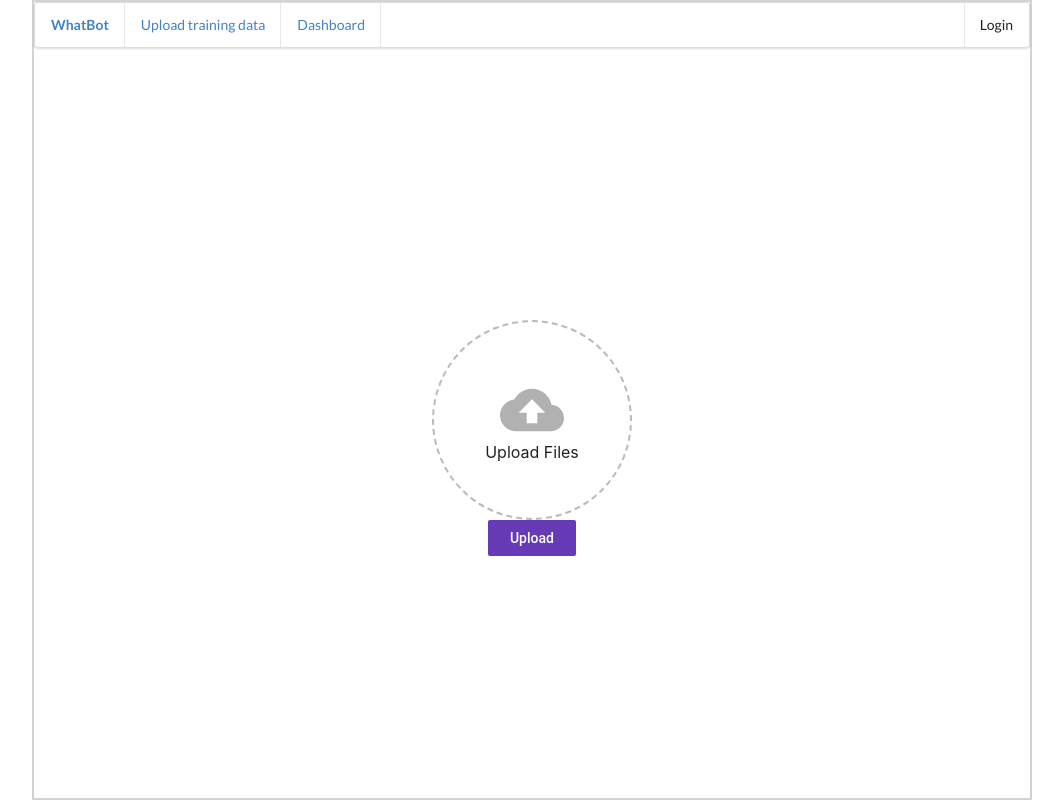
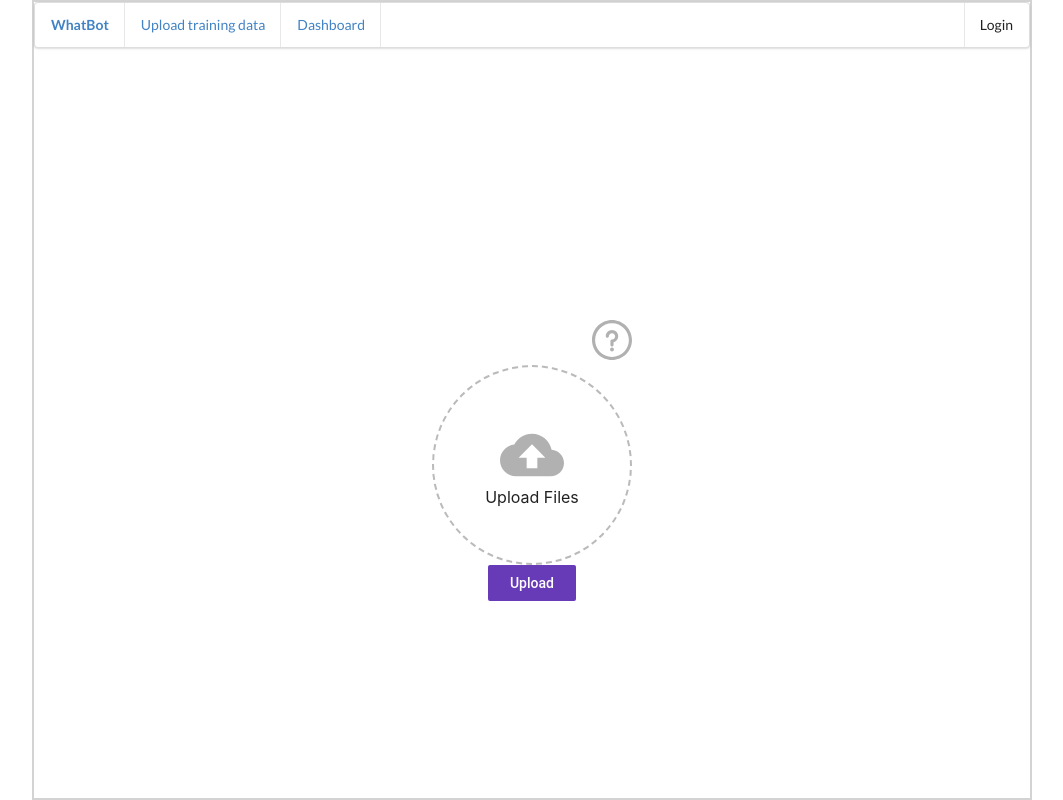
Before and after one commit to Bennyhwanggggg/WhatBot, a React (Create React App) app in the folder frontend/: page /upload in a window 1280 px wide. Shown: the whole page, without its empty margins (108-1171 px from the left). Built offline with nearby package versions, Linux system fonts and the light colour scheme.

Commit message:
finish information button

```diff
--- a/frontend/src/components/App.css
+++ b/frontend/src/components/App.css
@@ -108,3 +108,16 @@ input {
     max-height: 80%;
     overflow-y: scroll;
 }
+
+.How-to-use {
+    float: right;
+}
+
+.How-to-use-icon {
+    width: 40px;
+    height: auto;
+}
+
+.How-to-use-icon:hover {
+    cursor: pointer
+}
--- a/frontend/src/components/Modal.js
+++ b/frontend/src/components/Modal.js
@@ -5,8 +5,8 @@ const Modal = props => {
     return ReactDOM.createPortal(
         <div onClick={props.onDismiss} className="ui dimmer modals visble active">
             <div onClick={(e) => e.stopPropagation()} className="ui standard modal visible active">
-                <div className="header">{props.title}</div>
-                <div className="content">
+                <div className="modal-header header">{props.title}</div>
+                <div className="modal-content content">
                     {props.content}
                 </div>
                 <div className="actions">
--- a/frontend/src/components/Upload.js
+++ b/frontend/src/components/Upload.js
@@ -2,8 +2,10 @@ import React, { Component } from 'react';
 import Dropzone from './Dropzone';
 import './Upload.css';
 import Progress from './Progress';
+import history from '../history';
 import baseline_check_circle from "./baseline-check_circle-24px.svg";
 import baseline_delete from "./baseline-delete-24px.svg";
+import information from "./information.svg";
 
 class Upload extends Component {
     constructor (props) {
@@ -146,6 +148,13 @@ class Upload extends Component {
         return (
             <div className='Upload'>
                 <div className='Content'>
+                    <div className="How-to-use" onClick={() => history.push('/info')}>
+                        <img
+                            alt="How to use?"
+                            className="Icon How-to-use-icon"
+                            src={information}
+                        />
+                    </div>
                     <div>
                         <Dropzone
                             onFilesAdded={this.onFilesAdded}
```
Also changed, not shown: frontend/src/components/information.svg (added).
